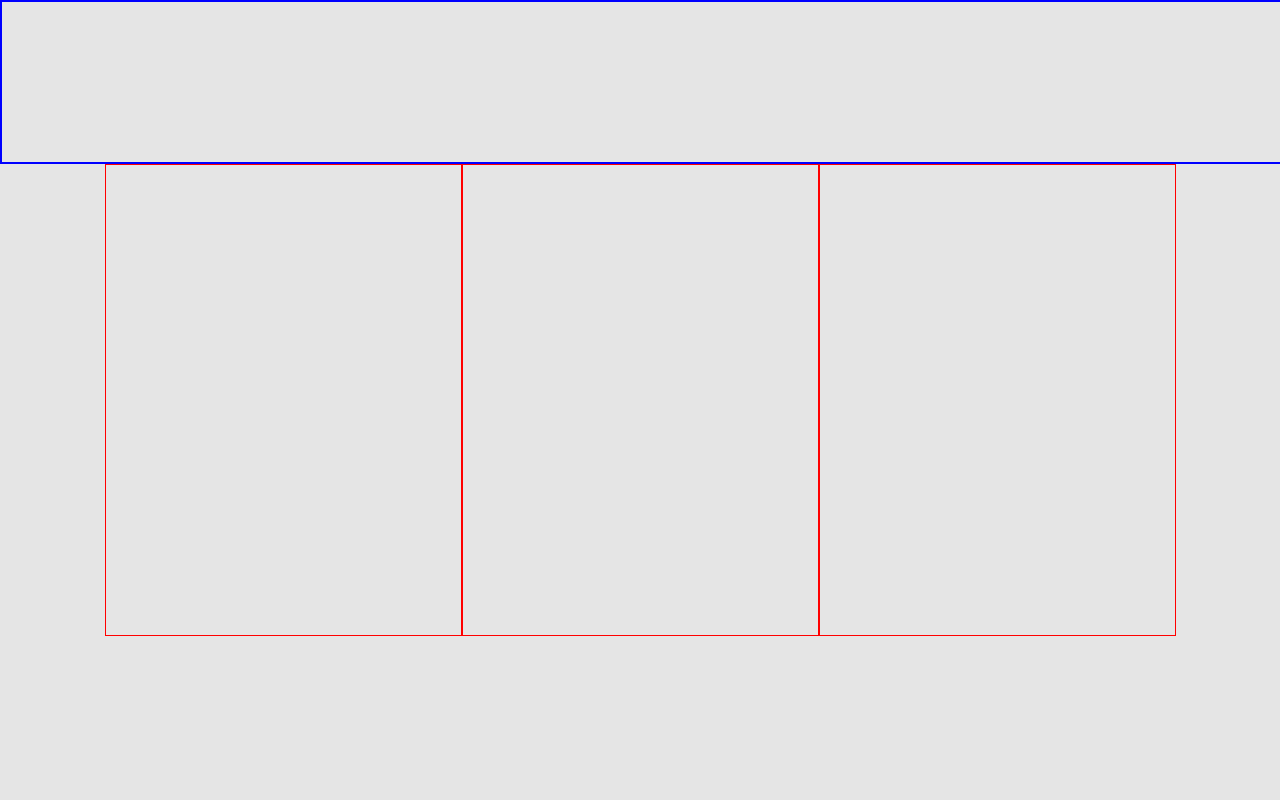
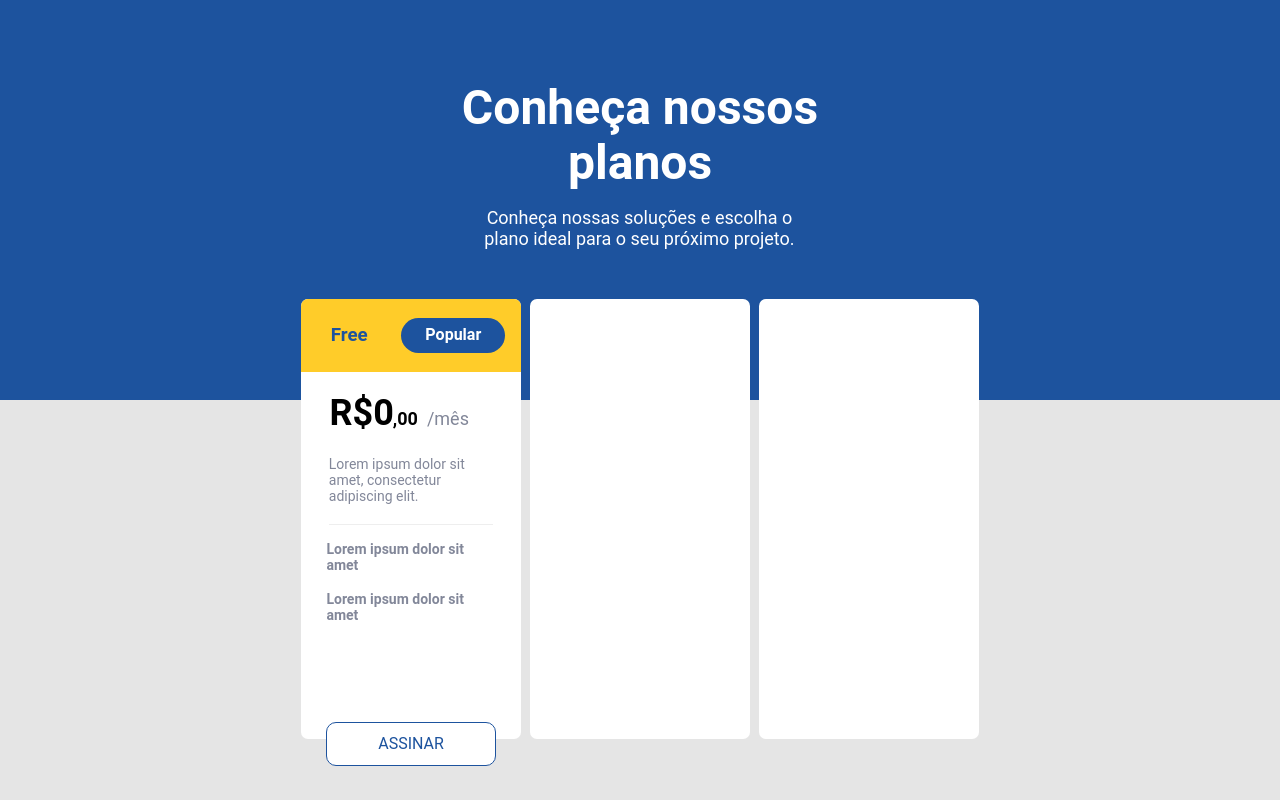
Before and after one commit to MacielDev/pricingTable, a plain HTML site: page index.html in a window 1280 px wide. Drawn offline with Linux system fonts and the light colour scheme.

Commit message:
implementação para desktop

```diff
--- a/assets/css/style.css
+++ b/assets/css/style.css
@@ -1,43 +1,153 @@
 body {
-    background: #E5E5E5;
-    font-family: open sans, sans-serif;
+    height: 100Vh;
+    background-color: #E5E5E5;
 }
 
 .header {
-    border: solid 2px blue;
-    height: 1000px;
+    background: #1D539E;
     width: 100%;
+    height: 50%;
+    display: flex;
+    flex-direction: column;
+    align-items: center;
+    text-align: center;
 }
 
-.container {
+.header__container {
+    color: #ffffff;
+    width: 29%;
+    margin-top: 5em;
+}
+
+.header__container___title {
+    font-size: 48px;
+    font-weight: 700;
+}
+
+.header__container__description {
+    font-size: 18px;
+    font-weight: 400;
+    width: 90%;
+    padding: 0 1em;
+}
+
+.cards {
+    /* border: solid 1px red; */
+    width: 53%;
+    height: 100%;
     display: flex;
-    flex-wrap: wrap;
-    align-content: center;
-    justify-content: center;
+    align-items: center;
+    justify-content: space-between;
+    margin-top: 4%;
 }
 
 .card {
-    border: solid 1px red;
-    width: 355px;
-    height: 470px;
-    /* background: red; */
+    width: 32.5%;
+    height: 440px;
+    /* border: solid 1px yellow; */
+    border-radius: 7px;
+    text-align: left;
+    box-sizing: border-box;
+    background: #ffffff;
 }
 
+.card__header {
+    display: flex;
+    justify-content: space-between;
+    padding: 1.2em 1em 1.2em 0;
+    border-top-right-radius: 7px;
+    border-top-left-radius: 7px;
+    font-weight: 600;
+    align-items: center;
+}
 
-/* @media (min-width: 1400px) {
-    .container {
-        align-content: center;
-    }
+.card__ativo {
+    background: #FFCC29;
+    color: #1D539E;
 }
-*/
 
-@media (min-width: 768px) {
-    .header {
-        height: 20vh;
-    }
-    .container {
-        flex-wrap: wrap;
-        align-content: center;
-        justify-content: center;
-    }
+.card__title {
+    padding-left: 1.6em;
 }
+
+.header__button {
+    background: rgba(29, 83, 158, 1);
+    color: #ffffff;
+    border-radius: 40px;
+    text-decoration: none;
+    padding: 8px 24px;
+}
+
+.card__price {
+    padding: 0.6em 0 0.2em .8em;
+    font-size: 36px;
+    font-weight: 700;
+}
+
+.price__integer {
+    /* padding-left: 0.8em; */
+}
+
+.price__decimal {
+    font-size: 18px;
+    margin-left: -10px;
+}
+
+.price__month {
+    color: rgba(130, 135, 153, 1);
+    font-size: 18px;
+    font-weight: 400;
+}
+
+.card__description {
+    font-size: 14px;
+    font-weight: 400;
+    color: rgba(130, 135, 153, 1);
+    border-bottom: 1px solid #EEEEEE;
+    margin: 0 2em;
+}
+
+.card__description___text {
+    padding: 0 0 .4em 0;
+}
+
+.card__body {
+    display: flex;
+    flex-direction: column;
+    padding: 0 1.6em 0 1.6em;
+    height: 180px;
+}
+
+.card__list {
+    list-style: none;
+    margin-bottom: 5em;
+}
+
+.card__list___item {
+    font-size: 14px;
+    color: rgba(130, 135, 153, 1);
+    font-weight: 600;
+    padding-bottom: 1.3em;
+}
+
+.card__button {
+    color: #1D539E;
+    background: #ffffff;
+    border: 1px solid #1D539E;
+    padding: 12px 24px;
+    border-radius: 10px;
+    text-align: center;
+}
+
+.card__button___active {
+    background: #1D539E;
+    color: #ffffff;
+}
+
+@media (min-width: 393px) {}
+
+@media (min-width: 768px) {}
+
+@media (min-width: 992px) {}
+
+@media (min-width: 1400px) {}
--- a/index.html
+++ b/index.html
@@ -6,24 +6,61 @@
     <meta http-equiv="X-UA-Compatible" content="IE=edge">
     <meta name="viewport" content="width=device-width, initial-scale=1.0">
     <title>Pricing Table</title>
+
+    <!-- GOOGLE FONTS  - Open Sans -->
+    <link rel="preconnect" href="https://fonts.googleapis.com">
+    <link rel="preconnect" href="https://fonts.gstatic.com" crossorigin>
+    <link href="https://fonts.googleapis.com/css2?family=Open+Sans:wght@400;600;700&display=swap" rel="stylesheet">
+
+    <!-- NORMALIZE AND RESET CSS -->
     <link rel="stylesheet" href="./assets/css/normalize.css">
     <link rel="stylesheet" href="./assets/css/reset.css">
+
+    <!-- GENERAL -->
     <link rel="stylesheet" href="./assets/css/style.css">
 
 </head>
 
 <body>
     <header class="header">
+        <div class="header__container">
+            <h1 class="header__container___title">Conheça nossos planos</h1>
+            <p class="header__container__description">Conheça nossas soluções e escolha o plano ideal para o seu próximo projeto.</p>
+        </div>
+        <div class="cards">
+            <div class="card">
+                <div class="card__header card__ativo">
+                    <h3 class="card__title">Free</h3>
+                    <a class="header__button" type="submit" href="#">Popular</a>
+                </div>
+                <div class="card__price">
+                    <span class="price__integer">R$0</span>
+                    <span class="price__decimal">,00</span>
+                    <span class="price__month">/mês</span>
+                </div>
+                <div class="card__description">
+                    <p class="card__description___text">Lorem ipsum dolor sit amet, consectetur adipiscing elit.</p>
+                </div>
+                <div class="card__body">
+                    <ul class="card__list">
+                        <li class="card__list___item">
+                            Lorem ipsum dolor sit amet
+                        </li>
+                        <li class="card__list___item">
+                            Lorem ipsum dolor sit amet
+                        </li>
+                    </ul>
+                    <a type="submit" class="card__button ">ASSINAR</a>
+                </div>
+            </div>
+            <div class="card">
 
+            </div>
+            <div class="card">
+
+            </div>
+        </div>
     </header>
-    <div class="container">
-        <div class="card"></div>
-        <div class="card"></div>
-        <div class="card"></div>
-    </div>
-
-
-
 
 </body>
 
```
